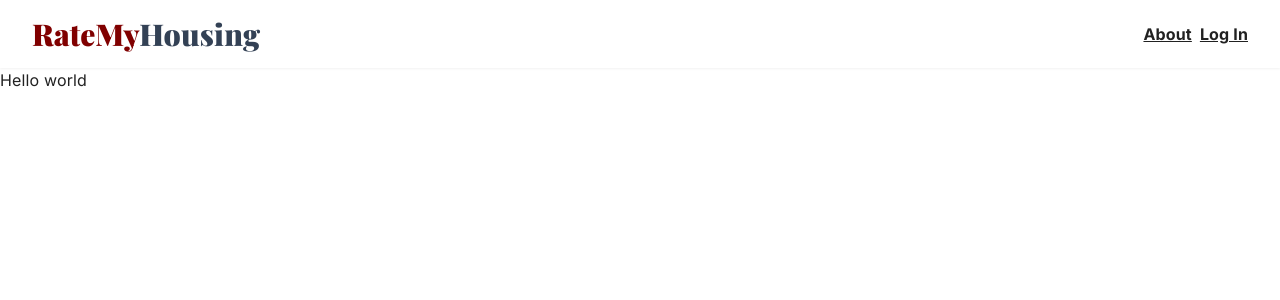
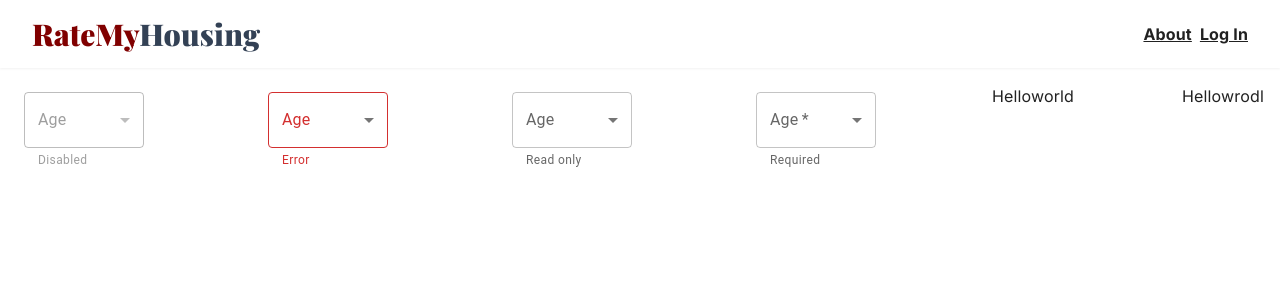
Before and after one commit to lwaldow/rate-my-housing, a Next.js app in the folder rate-my-housing/: page / in a window 1280 px wide. Shown: the top 300 px of the page. Built offline with nearby package versions, Linux system fonts and the light colour scheme.

Commit message:
Add filterbar test

```diff
--- a/rate-my-housing/app/page.tsx
+++ b/rate-my-housing/app/page.tsx
@@ -1,9 +1,10 @@
 import React from 'react';
 import Head from 'next/head';
+import Filterbar from '@/components/Filterbar';
 
 
 export default function Home() {
   return (
-    <div>Hello world</div>
+    <Filterbar/>
   );
 }
--- /dev/null
+++ b/rate-my-housing/components/Filterbar.tsx
@@ -0,0 +1,97 @@
+'use client'
+
+import FormControl from "@mui/material/FormControl";
+import FormHelperText from "@mui/material/FormHelperText";
+import InputLabel from "@mui/material/InputLabel";
+import MenuItem from "@mui/material/MenuItem";
+import Select, { SelectChangeEvent } from "@mui/material/Select";
+import React from "react";
+
+export default function Filterbar() {
+    const [age, setAge] = React.useState('');
+
+    const handleChange = (event: SelectChangeEvent) => {
+        setAge(event.target.value);
+    };
+
+    return (
+        <div className="flex justify-between border-gray-400 p-4">
+            <FormControl sx={{ m: 1, minWidth: 120 }} disabled>
+                <InputLabel id="demo-simple-select-disabled-label">Age</InputLabel>
+                <Select
+                    labelId="demo-simple-select-disabled-label"
+                    id="demo-simple-select-disabled"
+                    value={age}
+                    label="Age"
+                    onChange={handleChange}
+                >
+                    <MenuItem value="">
+                        <em>None</em>
+                    </MenuItem>
+                    <MenuItem value={10}>Ten</MenuItem>
+                    <MenuItem value={20}>Twenty</MenuItem>
+                    <MenuItem value={30}>Thirty</MenuItem>
+                </Select>
+                <FormHelperText>Disabled</FormHelperText>
+            </FormControl>
+            <FormControl sx={{ m: 1, minWidth: 120 }} error>
+                <InputLabel id="demo-simple-select-error-label">Age</InputLabel>
+                <Select
+                    labelId="demo-simple-select-error-label"
+                    id="demo-simple-select-error"
+                    value={age}
+                    label="Age"
+                    onChange={handleChange}
+                    renderValue={(value) => `⚠️  - ${value}`}
+                >
+                    <MenuItem value="">
+                        <em>None</em>
+                    </MenuItem>
+                    <MenuItem value={10}>Ten</MenuItem>
+                    <MenuItem value={20}>Twenty</MenuItem>
+                    <MenuItem value={30}>Thirty</MenuItem>
+                </Select>
+                <FormHelperText>Error</FormHelperText>
+            </FormControl>
+            <FormControl sx={{ m: 1, minWidth: 120 }}>
+                <InputLabel id="demo-simple-select-readonly-label">Age</InputLabel>
+                <Select
+                    labelId="demo-simple-select-readonly-label"
+                    id="demo-simple-select-readonly"
+                    value={age}
+                    label="Age"
+                    onChange={handleChange}
+                    inputProps={{ readOnly: true }}
+                >
+                    <MenuItem value="">
+                        <em>None</em>
+                    </MenuItem>
+                    <MenuItem value={10}>Ten</MenuItem>
+                    <MenuItem value={20}>Twenty</MenuItem>
+                    <MenuItem value={30}>Thirty</MenuItem>
+                </Select>
+                <FormHelperText>Read only</FormHelperText>
+            </FormControl>
+            <FormControl required sx={{ m: 1, minWidth: 120 }}>
+                <InputLabel id="demo-simple-select-required-label">Age</InputLabel>
+                <Select
+                    labelId="demo-simple-select-required-label"
+                    id="demo-simple-select-required"
+                    value={age}
+                    label="Age *"
+                    onChange={handleChange}
+                >
+                    <MenuItem value="">
+                        <em>None</em>
+                    </MenuItem>
+                    <MenuItem value={10}>Ten</MenuItem>
+                    <MenuItem value={20}>Twenty</MenuItem>
+                    <MenuItem value={30}>Thirty</MenuItem>
+                </Select>
+                <FormHelperText>Required</FormHelperText>
+            </FormControl>
+            <p>Helloworld</p>
+            <p>Hellowrodl</p>
+        </div>
+    )
+}
--- a/rate-my-housing/components/Navbar.tsx
+++ b/rate-my-housing/components/Navbar.tsx
@@ -4,7 +4,7 @@ const playfair = Playfair_Display({ subsets: ['latin'], weight: ['900'] })
 
 export default function Navbar() {
     return (
-        <nav className="bg-white dark:bg-slate-900 border-gray-300 dark:border-gray-700 p-4 sticky top-0 drop-shadow-sm z-10 pl-8 pr-8">
+        <nav className="bg-white border-gray-300 p-4 drop-shadow-sm pl-8 pr-8">
             <div className="flex justify-between items-center">
                 <Link href="/" className={playfair.className}>
                     <span className="text-self-center whitespace-nowrap text-3xl font-extrabold text-maroon">RateMy</span>
```
